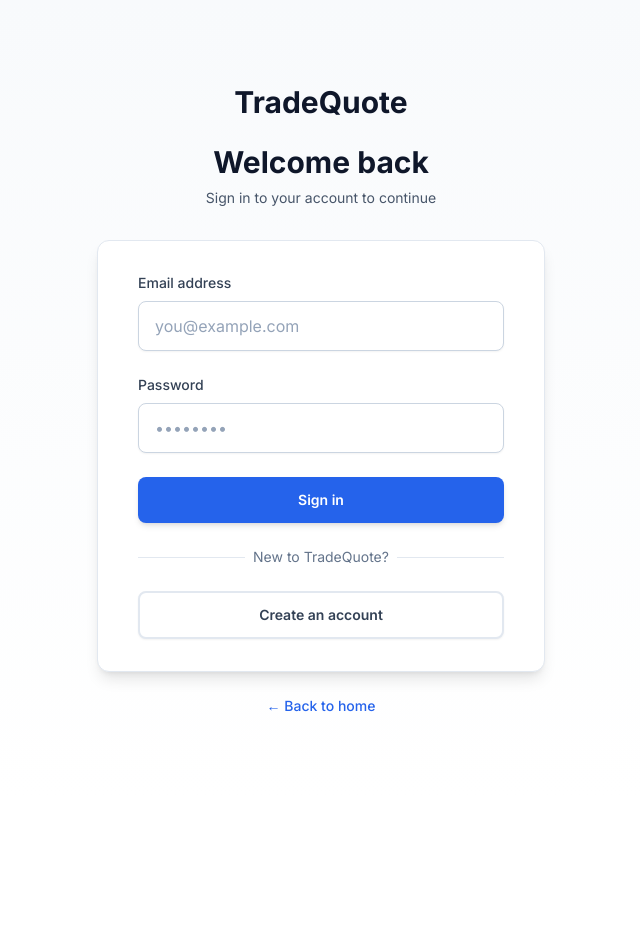
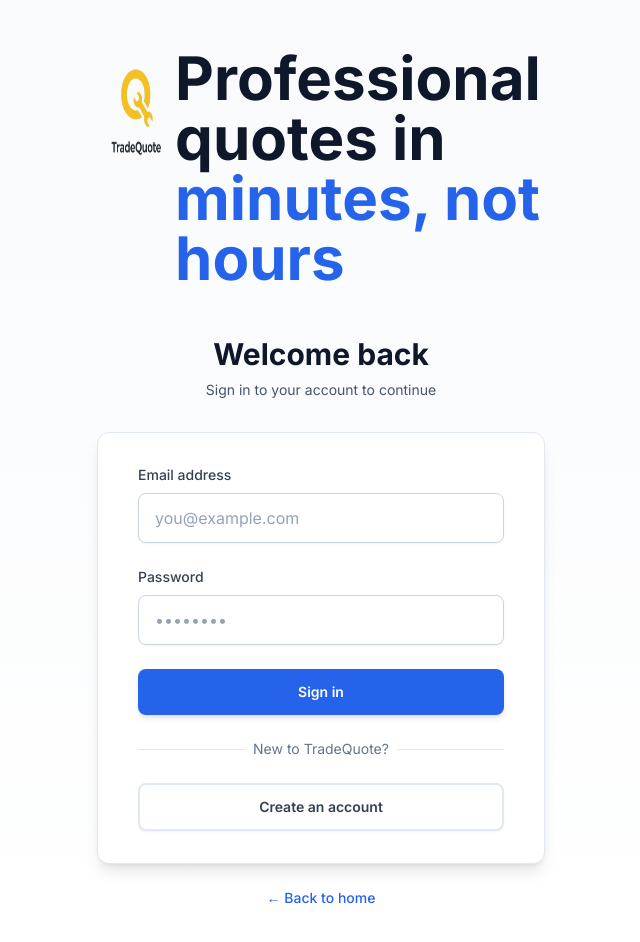
Before and after one commit to marklogandigital/tradequote, a Next.js app: page /login in a window 1280 px wide. Shown: the top 942 px of the page, without its empty margins (319-959 px from the left). Before the commit the page ends 800 px from the top, so only its background shows below. Built offline with nearby package versions, Linux system fonts and the light colour scheme.

Commit message:
Update page.tsx

```diff
--- a/app/login/page.tsx
+++ b/app/login/page.tsx
@@ -43,7 +43,13 @@
       {/* Logo/Brand */}
       <div className="sm:mx-auto sm:w-full sm:max-w-md">
         <a href="/" className="flex justify-center">
-          <h1 className="text-3xl font-bold text-slate-900">TradeQuote</h1>
+          <div className="flex justify-center mb-8">
+            <img src="/tradequote-logo.png" alt="TradeQuote" className="h-32 w-auto"  />
+          </div>
+<h1 className="text-5xl md:text-6xl font-bold text-slate-900 mb-6">
+  Professional quotes in
+  <span className="block text-blue-600">minutes, not hours</span>
+</h1>
         </a>
         <h2 className="mt-6 text-center text-3xl font-bold text-slate-900">
           Welcome back
```
